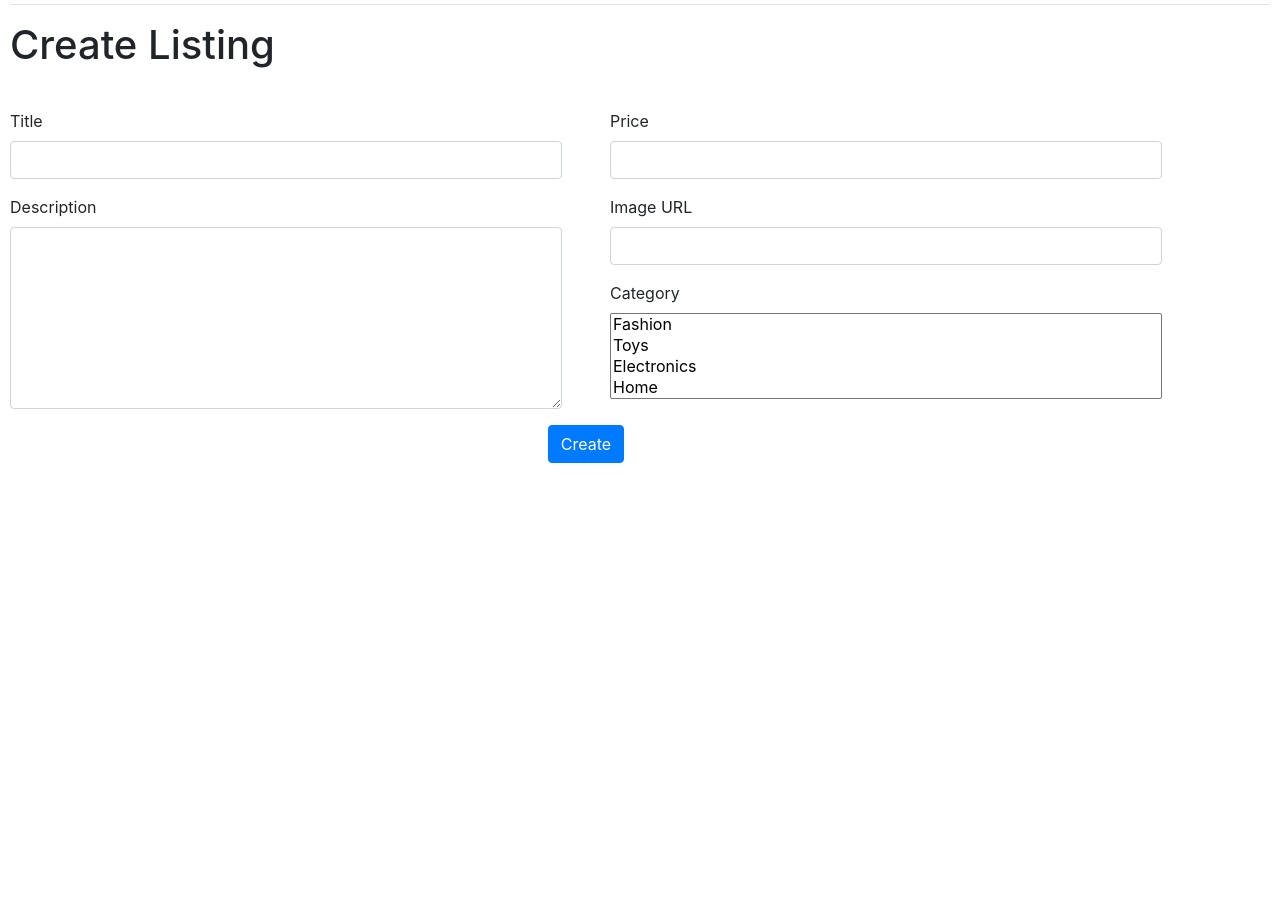
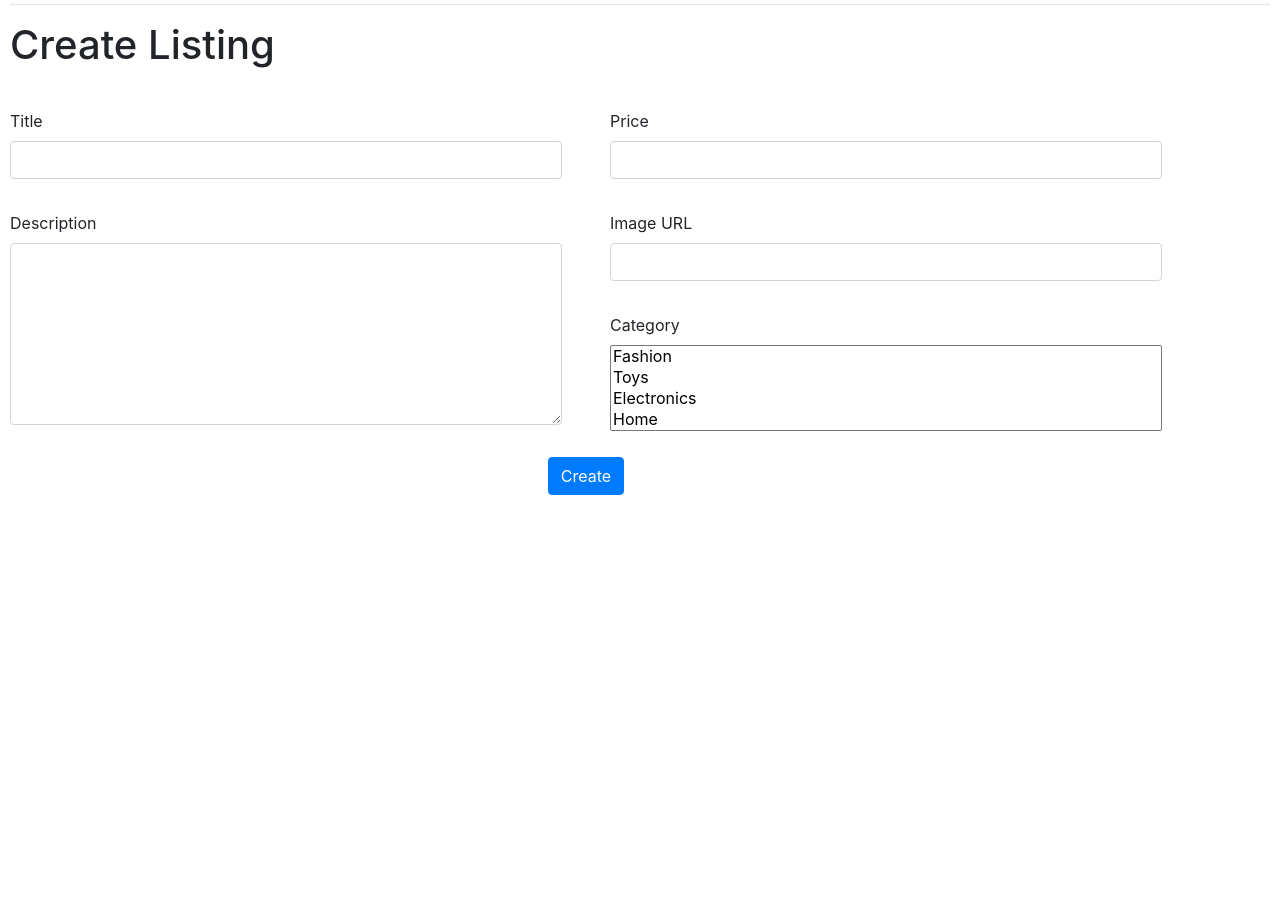
Before and after one commit to dianakovacheva/CS50-s-Web-Programming-with-Python-and-JavaScript, a Django app: page /create_listing in a window 1280 px wide. Shown: the part 142-1061 px from the top of the page. Run offline with Django 3.2, Linux system fonts and the light colour scheme; data comes from the database, SQL or seed files in the repository; some libraries are stand-ins or nearby versions.

Commit message:
Update html structure and add classes

```diff
--- a/03-Project-2-Commerce/commerce/auctions/templates/auctions/create_listing.html
+++ b/03-Project-2-Commerce/commerce/auctions/templates/auctions/create_listing.html
@@ -10,24 +10,33 @@
         {% csrf_token %}
         <div class="form-fields">
             <div class="form-left-side">
+                <div class="form-group">
                     <label class="form-label" for="title">Title</label>
                     <input class="form-control" type="text" name="title" maxlength="64" required>
+                </div>
+                <div class="form-group">
                     <label class="form-label" for="description">Description</label>
                     <textarea class="form-control" name="description" maxlength="1000" rows="7" required></textarea>
                 </div>
+            </div>
             <div class="form-right-side">
+                <div class="form-group">
                     <label class="form-label" for="price">Price</label>
                     <input class="form-control" type="number" name="price">
+                </div>
+                <div class="form-group">
                     <label class="form-label" for="image_URL">Image URL</label>
                     <input class="form-control" type="url" name="image_URL">
+                </div>
 
-
+                <div class="form-group select-category">
                     <label class="form-label" for="category">Category</label>
                     <select class="form-select" name="category" multiple>
                         {% for category in categories %}
                             <option value="{{ category.id }}">{{ category }}</option>
                         {% endfor %}
                     </select>
+                </div>
             </div>
         </div>
 
```
Lines whose indentation alone changed are shown as unchanged.
